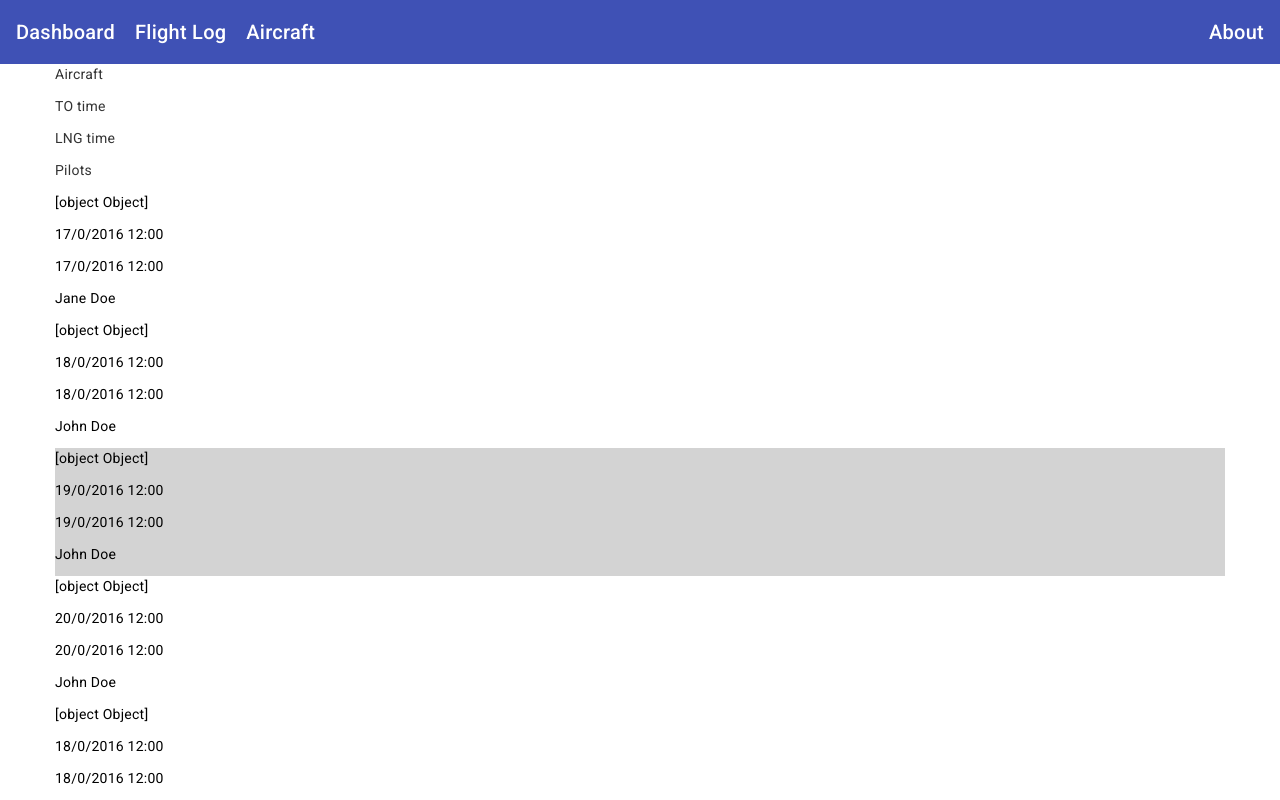
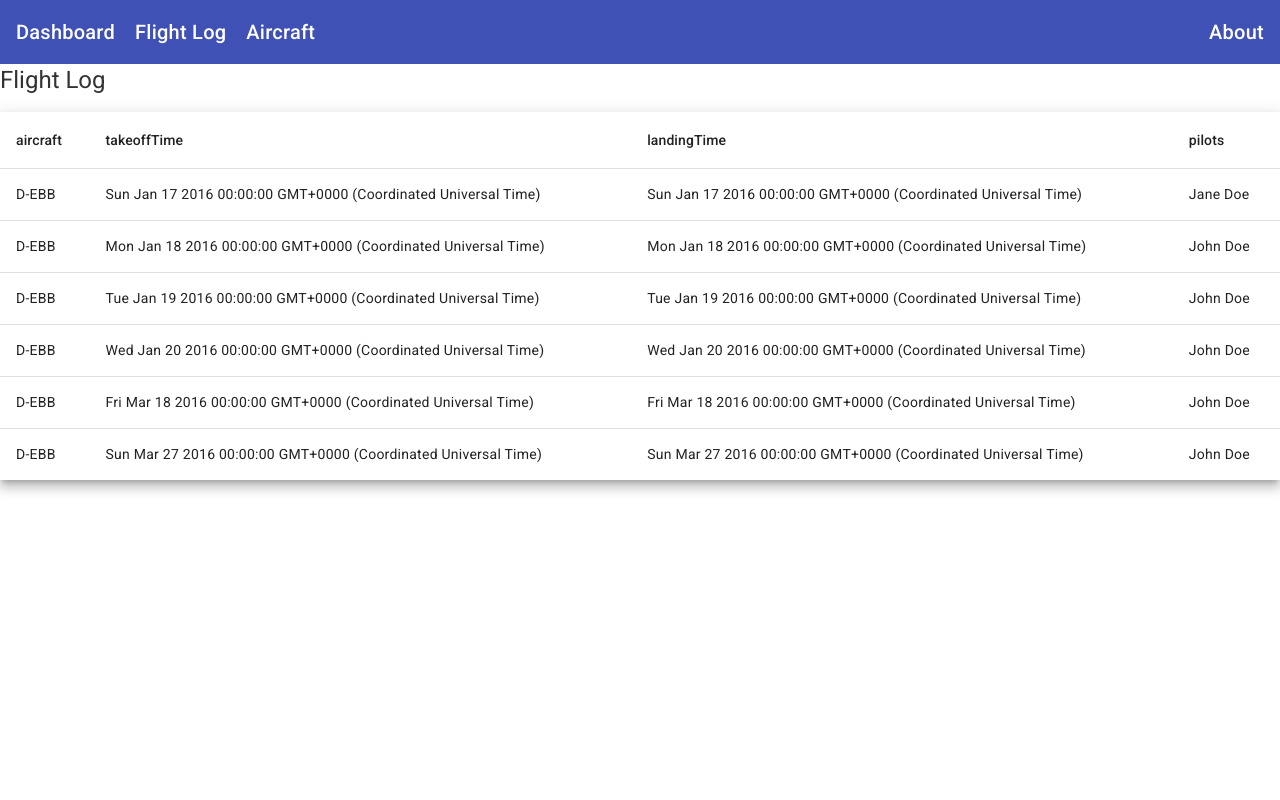
Before and after one commit to valeriu-viscreanu/Pilot-logbook-FE, an Angular app: page / in a window 1280 px wide. Shown: the top 800 px of the page. Built offline with nearby package versions, Linux system fonts and the light colour scheme.

Commit message:
Flight log list updated with angular material

```diff
--- a/src/app/flight-hours/aircraft.model.ts
+++ b/src/app/flight-hours/aircraft.model.ts
@@ -1,4 +1,4 @@
 export class Aircraft
  {
-    constructor(private name:string, private type:string, private registration: string){}
+    constructor(public name:string, public type:string, public registration: string){}
  }
--- a/src/app/flight-hours/flight.model.ts
+++ b/src/app/flight-hours/flight.model.ts
@@ -2,5 +2,5 @@ import { Aircraft } from "./aircraft.model";
 
 export class Flight
  {
-    constructor(private aircraft:Aircraft, private takeoffTime:Date, private landingTime:Date,private pilots: string){}
+    constructor(public aircraft:Aircraft,public takeoffTime:Date,public landingTime:Date,public pilots: string){}
  }
--- a/src/app/flight-hours/list/list.component.html
+++ b/src/app/flight-hours/list/list.component.html
@@ -1,37 +1,11 @@
-<div class="container p-0">
-    <div class="row p-0 clearfix" >
-        <div class="col border ">
-            <p>Aircraft</p>
-        </div>
-        <div class="col border ">
-            <p>TO time</p>
-        </div>
-        <div class="col border ">
-            <p> LNG time</p>
-        </div>
-        <div class="col border">
-            <p>Pilots</p>
-        </div>
-    </div>
+<h1>Flight Log</h1>
 
+<table mat-table [dataSource]="dataSource" class="mat-elevation-z8">
+  <ng-container [matColumnDef]="column" *ngFor="let column of displayedColumns">
+    <th mat-header-cell *matHeaderCellDef>{{ column }}</th>
+    <td mat-cell *matCellDef="let flt">{{ flt[column] }}</td>
+  </ng-container>
 
-
-
-
-    <a href="#" *ngFor="let flight of Flights" class="flight">
-        <div class="row p-0">
-            <div class="col border">
-                <p> {{flight.aircraft}}</p>
-            </div>
-            <div class="col border">
-                <p> {{flight.takeoffTime | date: 'd/m/y h:mm'}}</p>
-            </div>
-            <div class="col border">
-                <p>  {{flight.landingTime| date: 'd/m/y h:mm'}}</p>
-            </div>
-            <div class="col border">
-                <p>  {{flight.pilots}}</p>
-            </div>
-        </div>
-    </a>
-</div>
+  <tr mat-header-row *matHeaderRowDef="displayedColumns"></tr>
+  <tr mat-row *matRowDef="let fltrow; columns: displayedColumns"></tr>
+</table>
--- a/src/app/flight-hours/list/list.component.ts
+++ b/src/app/flight-hours/list/list.component.ts
@@ -1,6 +1,8 @@
 import { Component, OnInit } from '@angular/core';
+import { MatTableDataSource } from '@angular/material/table';
 import { Aircraft } from '../aircraft.model';
 import { Flight } from '../flight.model';
+
 
 @Component({
   selector: 'app-list',
@@ -11,17 +13,19 @@ export class ListComponent implements OnInit {
 
   constructor() { }
 
-  private ac: Aircraft = new Aircraft("Katana","DV20", "D-EBB");
+  private Ac: Aircraft = new Aircraft("Katana","DV20", "D-EBB");
    Flights: Flight[] =[
-     new Flight ( this.ac,  new Date("2016-01-17"), new Date("2016-01-17"), "Jane Doe"),
-     new Flight ( this.ac, new Date("2016-01-18"), new Date("2016-01-18"), "John Doe"),
-     new Flight ( this.ac, new Date("2016-01-19"), new Date("2016-01-19"), "John Doe"),
-     new Flight ( this.ac, new Date("2016-01-20"), new Date("2016-01-20"), "John Doe"),
-     new Flight ( this.ac, new Date("2016-03-18"), new Date("2016-03-18"), "John Doe"),
-     new Flight ( this.ac, new Date("2016-03-27"), new Date("2016-03-27"), "John Doe"),
+     new Flight ( this.Ac,  new Date("2016-01-17"), new Date("2016-01-17"), "Jane Doe"),
+     new Flight ( this.Ac, new Date("2016-01-18"), new Date("2016-01-18"), "John Doe"),
+     new Flight ( this.Ac, new Date("2016-01-19"), new Date("2016-01-19"), "John Doe"),
+     new Flight ( this.Ac, new Date("2016-01-20"), new Date("2016-01-20"), "John Doe"),
+     new Flight ( this.Ac, new Date("2016-03-18"), new Date("2016-03-18"), "John Doe"),
+     new Flight ( this.Ac, new Date("2016-03-27"), new Date("2016-03-27"), "John Doe"),
 
    ]
 
+  displayedColumns: string[] = ['aircraft', 'takeoffTime', 'landingTime', 'pilots'];
+  dataSource = new MatTableDataSource(this.Flights.map( f => ({aircraft: f.aircraft.registration, takeoffTime: f.takeoffTime , landingTime: f.landingTime, pilots: f.pilots})));
 
   ngOnInit() {
   }
```
Also changed, not shown: src/app/flight-hours/flight-hours.module.ts (+13 -2 lines).
